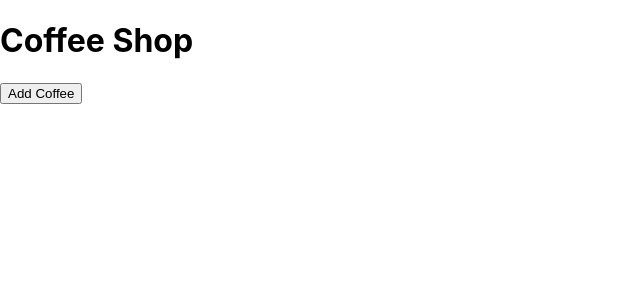
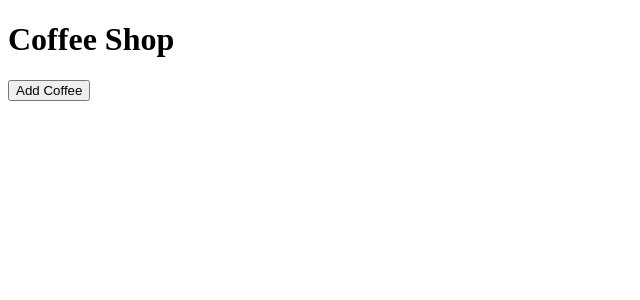
Before and after one commit to a-shevlin/Coffee-Shop-Tracker, a React (Create React App) app: page / in a window 1280 px wide. Shown: the top 300 px of the page, without its empty margins (0-640 px from the left). Built offline with nearby package versions, Linux system fonts and the light colour scheme.

Commit message:
update to include scss files.

```diff
--- a/package.json
+++ b/package.json
@@ -9,6 +9,7 @@
     "react": "^18.2.0",
     "react-dom": "^18.2.0",
     "react-scripts": "5.0.1",
+    "sass": "^1.54.9",
     "web-vitals": "^2.1.4"
   },
   "scripts": {
--- a/src/index.css
+++ /dev/null
@@ -1,13 +0,0 @@
-body {
-  margin: 0;
-  font-family: -apple-system, BlinkMacSystemFont, 'Segoe UI', 'Roboto', 'Oxygen',
-    'Ubuntu', 'Cantarell', 'Fira Sans', 'Droid Sans', 'Helvetica Neue',
-    sans-serif;
-  -webkit-font-smoothing: antialiased;
-  -moz-osx-font-smoothing: grayscale;
-}
-
-code {
-  font-family: source-code-pro, Menlo, Monaco, Consolas, 'Courier New',
-    monospace;
-}
--- a/src/index.js
+++ b/src/index.js
@@ -1,6 +1,6 @@
 import React from 'react';
 import ReactDOM from 'react-dom/client';
-import './index.css';
+import './scss/main.scss';
 import App from './component/App';
 import reportWebVitals from './reportWebVitals';
 
```
Also changed, not shown: src/scss/main.scss (added), 1 other file (tests, documents, lock files or other folders).
